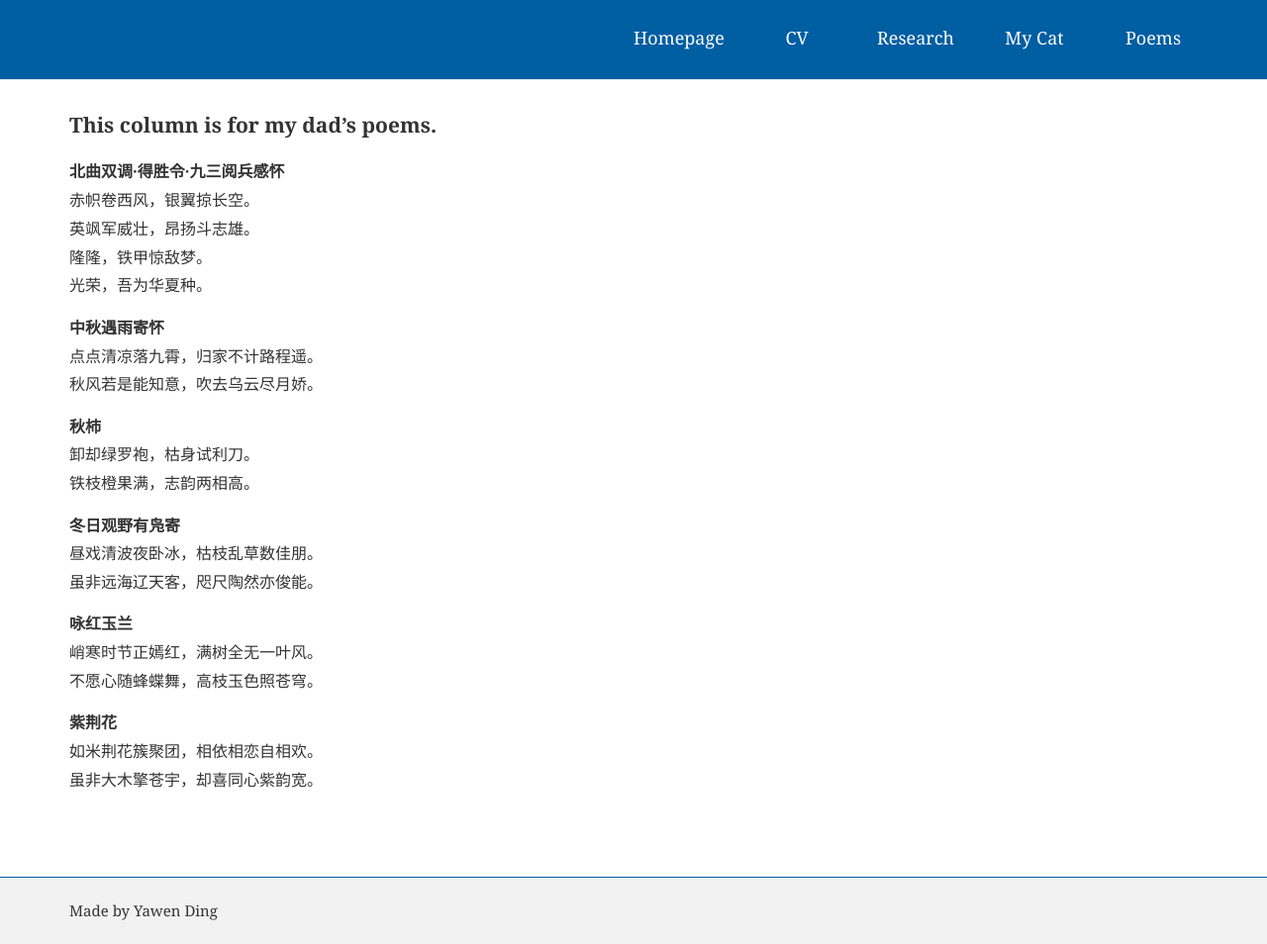
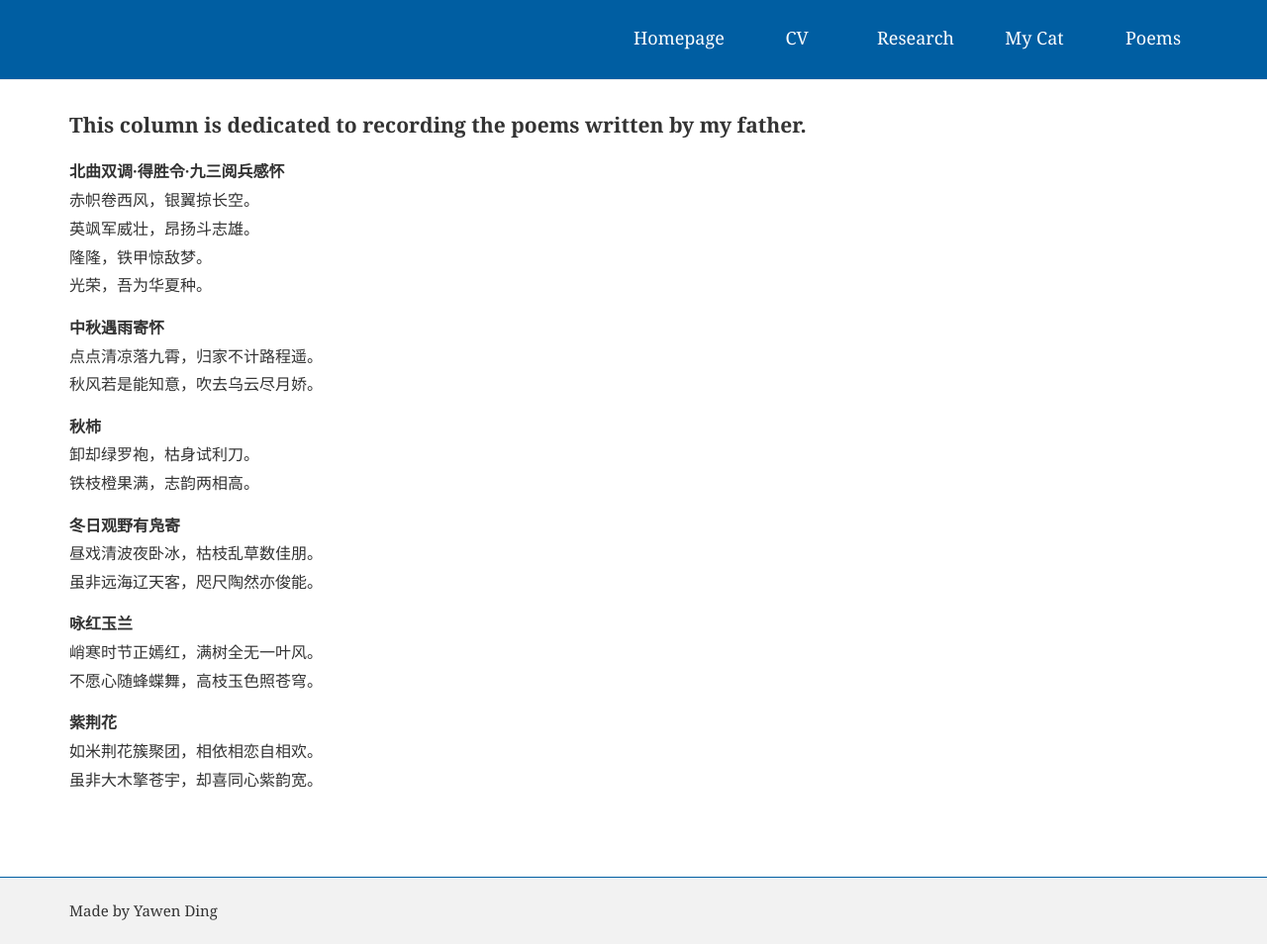
Before and after one commit to YawenDing/yawending.github.io, a Jekyll site: the page built from pages/_dad/index.md, in a window 1280 px wide. Shown: the whole page at 99% size. Built offline with Jekyll 4.4.1, drawn with Linux system fonts in a browser that asks for light colours.

Commit message:
Update index.md

```diff
--- a/pages/_dad/index.md
+++ b/pages/_dad/index.md
@@ -4,7 +4,7 @@ title: Contact
 no_heading: true
 ---
 
-## This column is for my dad's poems.
+## This column is dedicated to recording the poems written by my father.
 
 **北曲双调·得胜令·九三阅兵感怀**
 赤帜卷西风，银翼掠长空。
```
